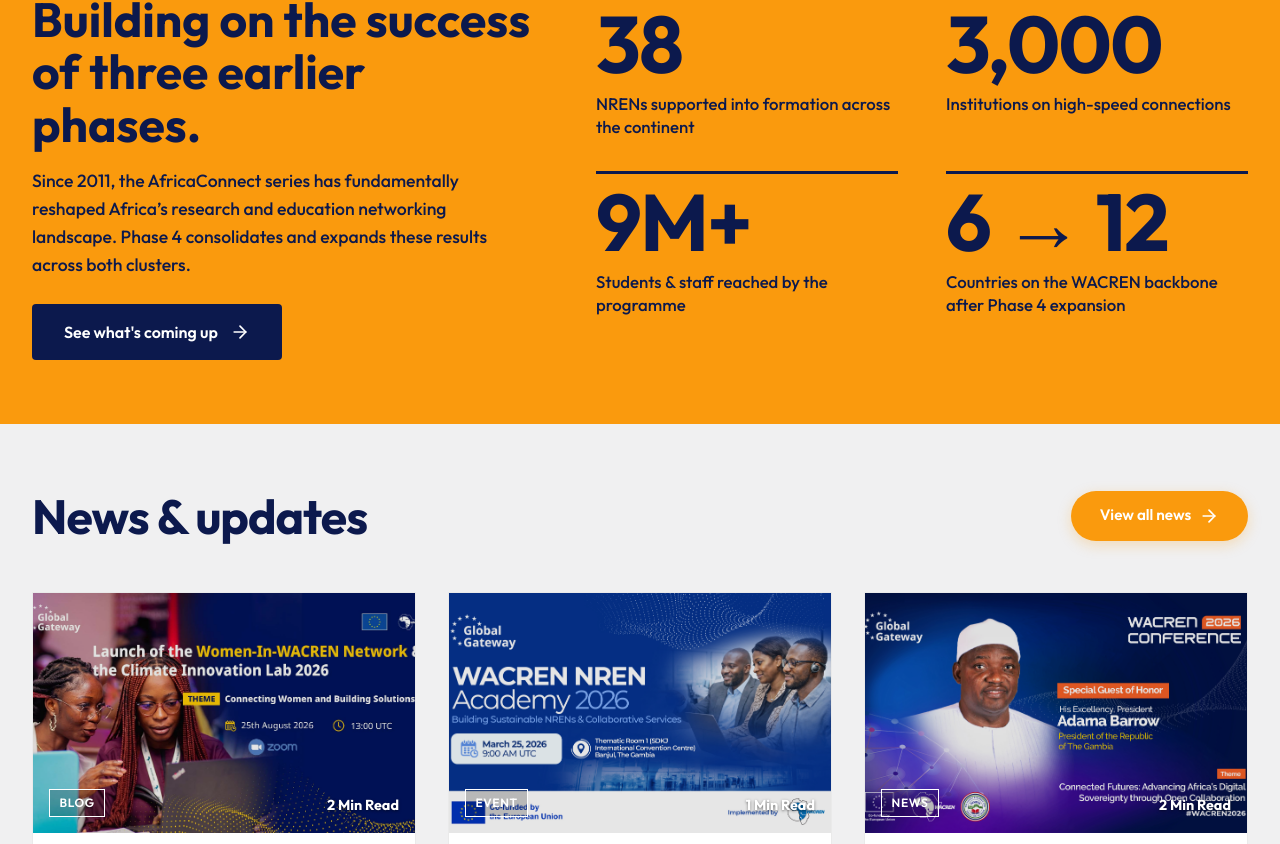
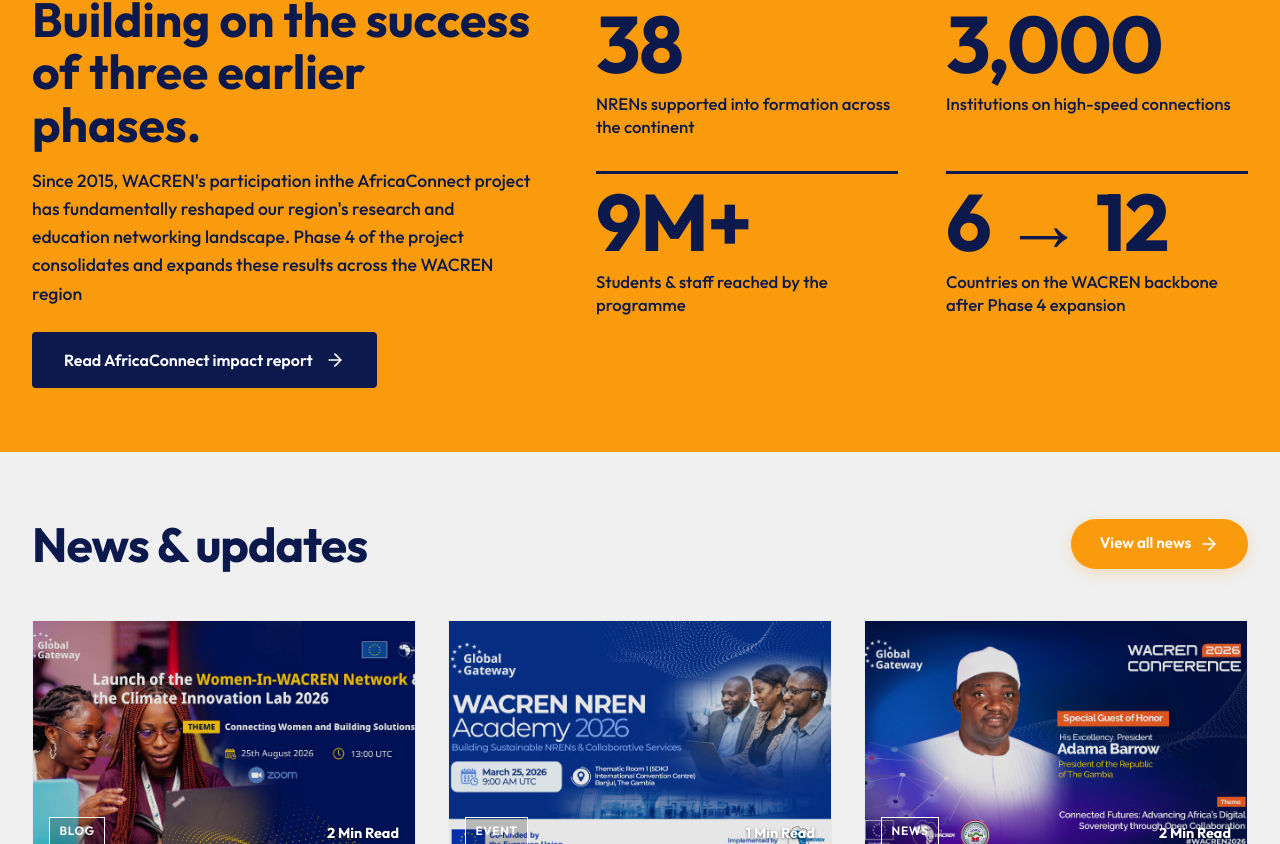
Before and after one commit to rizennews/africaconnect4, a Next.js app: page / in a window 1280 px wide. Shown: the part 1787-2631 px from the top of the page. Built offline with nearby package versions, Linux system fonts and the light colour scheme.

Commit message:
Update Header dark mode styles and StatsSection button link

```diff
--- a/src/components/Header.module.css
+++ b/src/components/Header.module.css
@@ -108,7 +108,7 @@
 .logo {
   font-size: 1.25rem;
   font-weight: 700;
-  color: var(--color-primary-dark);
+  color: var(--foreground);
 }
 
 /* Desktop Navigation */
@@ -135,7 +135,7 @@
 
 .navLink {
   font-weight: 500;
-  color: var(--color-deep-blue);
+  color: var(--foreground);
   padding: 0.5rem 0;
   display: flex;
   align-items: center;
@@ -204,7 +204,7 @@
 
 .megaMenuTitle {
   font-weight: 600;
-  color: var(--color-primary-blue);
+  color: var(--foreground);
   font-size: 1rem;
   transition: color 0.2s;
 }
@@ -241,7 +241,7 @@
   padding: 0.5rem;
   position: relative;
   z-index: 100;
-  color: var(--color-deep-blue);
+  color: var(--foreground);
   transition: color 0.2s;
 }
 
@@ -291,7 +291,7 @@
 .mobileNavLink {
   font-size: 1.25rem;
   font-weight: 600;
-  color: var(--color-deep-blue);
+  color: var(--foreground);
   display: flex;
   justify-content: space-between;
   align-items: center;
@@ -367,7 +367,7 @@
   gap: 0.75rem;
   background: none;
   border: none;
-  color: var(--color-primary-dark);
+  color: var(--foreground);
   font-size: 1.1rem;
   font-weight: 500;
   padding: 0.75rem;
--- a/src/components/StatsSection.tsx
+++ b/src/components/StatsSection.tsx
@@ -12,10 +12,10 @@
             Building on the success of three earlier phases.
           </h2>
           <p className={styles.description}>
-            Since 2011, the AfricaConnect series has fundamentally reshaped Africa’s research and education networking landscape. Phase 4 consolidates and expands these results across both clusters.
+            Since 2015, WACREN's participation inthe AfricaConnect project has fundamentally reshaped our region's research and education networking landscape. Phase 4 of the project consolidates and expands these results across the WACREN region
           </p>
-          <Link href="#" className={styles.button}>
-            See what&apos;s coming up
+          <Link href="https://africaconnect3.net/wp-content/uploads/2026/02/AC3-impact-report_English.pdf" target="_blank" rel="noopener noreferrer" className={styles.button}>
+            Read AfricaConnect impact report
             <svg width="20" height="20" viewBox="0 0 24 24" fill="none" stroke="currentColor" strokeWidth="2" strokeLinecap="round" strokeLinejoin="round"><line x1="5" y1="12" x2="19" y2="12"></line><polyline points="12 5 19 12 12 19"></polyline></svg>
           </Link>
         </div>
```
